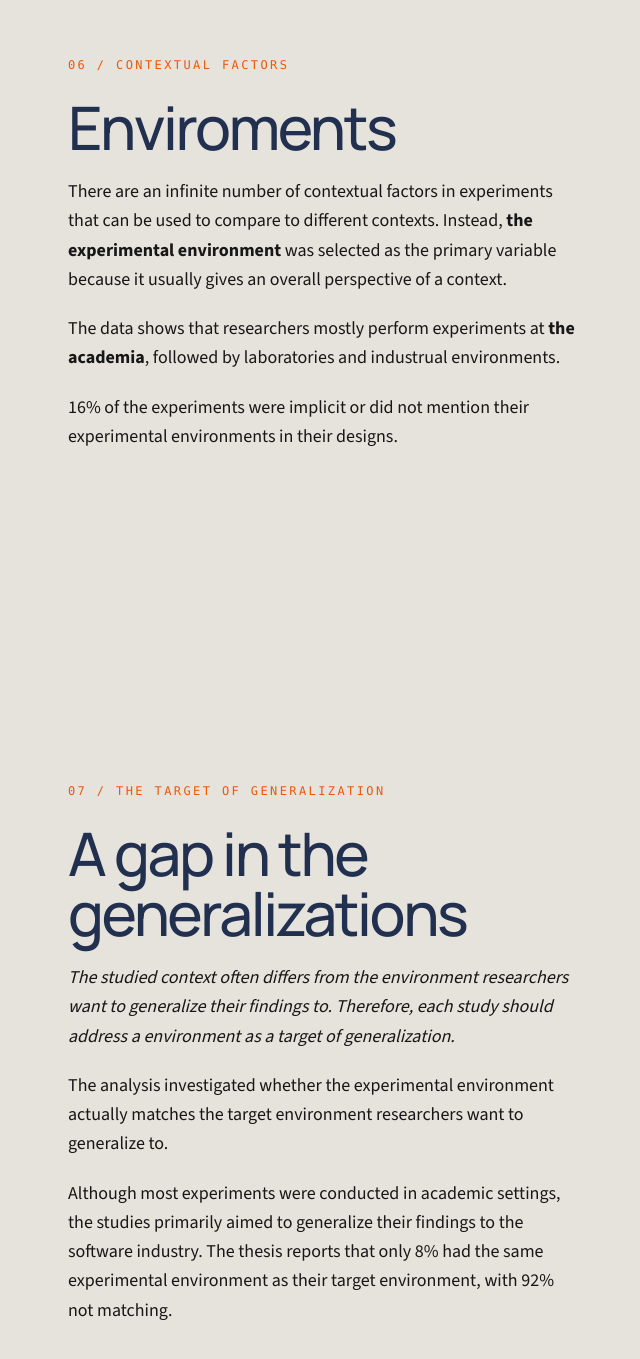
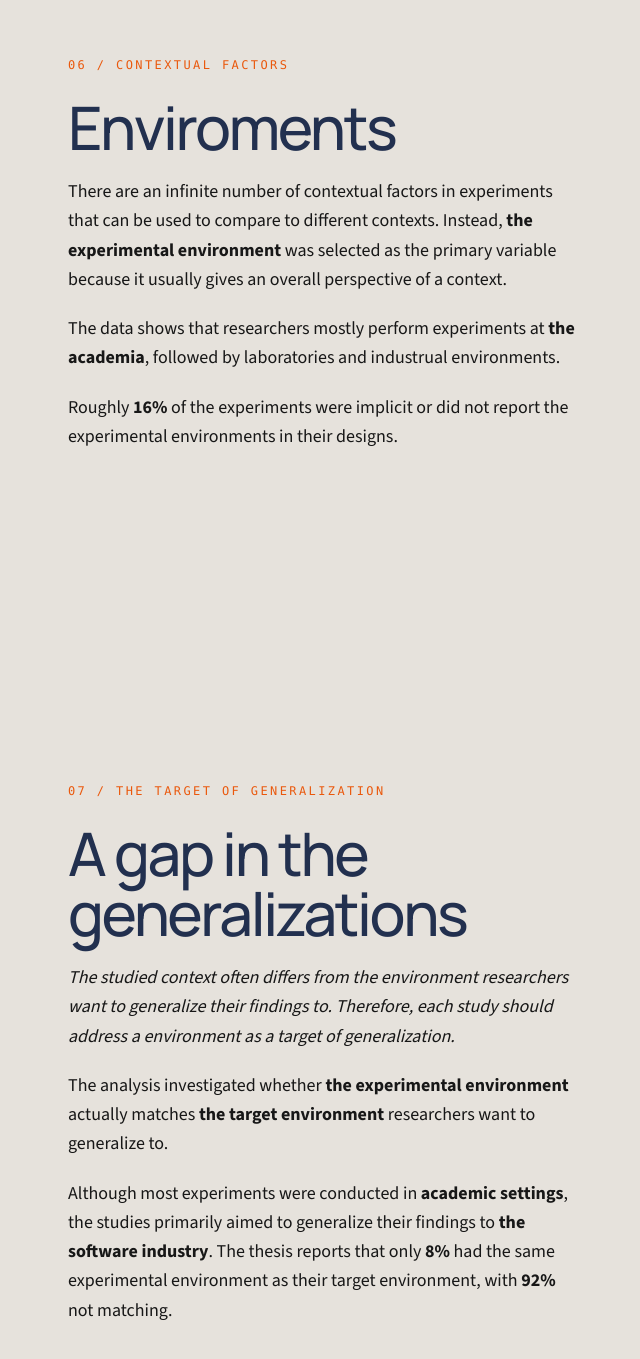
Before and after one commit to danny1401/master-thesis-blog, a Next.js app in the folder finwise-landing-page/: page / in a window 1280 px wide. Shown: the part 4946-6305 px from the top of the page, without its empty margins (12-652 px from the left). Built offline with nearby package versions, Linux system fonts and the light colour scheme.

Commit message:
Fix: - Higlights in text - Table responsiveness adjusted

```diff
--- a/finwise-landing-page/src/components/Charts/TableGuidelines.tsx
+++ b/finwise-landing-page/src/components/Charts/TableGuidelines.tsx
@@ -34,9 +34,9 @@ export const TableGuidelines: React.FC = () => {
       <div className="flex flex-col h-full w-full text-left text-sm text-foreground-accent">
         {/* Header Row */}
         <div className="flex shrink-0 bg-background text-foreground uppercase font-semibold text-base border-b border-foreground">
-          <div className="py-6 px-5 w-16 xl:w-16 shrink-0">#</div>
-          <div className="py-6 w-32 xl:w-52 shrink-0">Guideline</div>
-          <div className="py-6 px-5 pr-10 flex-1">Description</div>
+          <div className="py-6 px-2 sm:px-5 w-12 sm:w-16 shrink-0">#</div>
+          <div className="py-6 w-24 sm:w-32 xl:w-52 min-w-0 shrink-0">Guideline</div>
+          <div className="py-6 px-2 sm:px-5 sm:pr-10 min-w-0 flex-1 break-words">Description</div>
         </div>
 
         {/* Animated Container */}
@@ -53,13 +53,13 @@ export const TableGuidelines: React.FC = () => {
                 variants={rowVariants}
                 className="flex flex-1 items-center transition-colors duration-200 hover:bg-section-accent"
               >
-                <div className="py-5 px-5 w-16 xl:w-16 shrink-0 font-bold">
+                <div className="py-5 px-2 sm:px-5 w-12 sm:w-16 shrink-0 font-bold">
                   <span className="inline-block">{item.id}</span>
                 </div>
-                <div className="py-5 w-32 xl:w-52 shrink-0 font-medium text-foreground">
+                <div className="py-5 w-24 sm:w-32 xl:w-52 min-w-0 shrink-0 font-medium text-foreground break-words">
                   {item.title}
                 </div>
-                <div className="py-5 px-5 pr-10 flex-1 leading-relaxed">
+                <div className="py-5 px-2 sm:px-5 sm:pr-10 min-w-0 flex-1 leading-relaxed break-words">
                   {item.description}
                 </div>
               </motion.div>
--- a/finwise-landing-page/src/components/ThesisContent/ResearchEnvironment.tsx
+++ b/finwise-landing-page/src/components/ThesisContent/ResearchEnvironment.tsx
@@ -29,7 +29,7 @@ const ResearchEnvironment: React.FC = () => {
             environments.
           </p>
           <p>
-            16% of the experiments were implicit or did not mention their
+            Roughly <b>16%</b> of the experiments were implicit or did not report the
             experimental environments in their designs.
           </p>
         </SectionParagraph>
--- a/finwise-landing-page/src/components/ThesisContent/ResearchGeneralization.tsx
+++ b/finwise-landing-page/src/components/ThesisContent/ResearchGeneralization.tsx
@@ -21,15 +21,15 @@ const ResearchGeneralization: React.FC = () => {
             address a environment as a target of generalization.
           </p>
           <p>
-            The analysis investigated whether the experimental environment
-            actually matches the target environment researchers want to
+            The analysis investigated whether <b>the experimental environment</b> {' '}
+            actually matches <b>the target environment</b> researchers want to
             generalize to.
           </p>
           <p>
-            Although most experiments were conducted in academic settings, the
-            studies primarily aimed to generalize their findings to the software
-            industry. The thesis reports that only 8% had the same experimental
-            environment as their target environment, with 92% not matching.
+            Although most experiments were conducted in <b>academic settings</b>, the
+            studies primarily aimed to generalize their findings to <b>the software
+            industry</b>. The thesis reports that only <b>8%</b> had the same experimental
+            environment as their target environment, with <b>92%</b> not matching.
           </p>
         </SectionParagraph>
       </SectionGrid>
--- a/finwise-landing-page/src/components/ThesisContent/ResearchTechnology.tsx
+++ b/finwise-landing-page/src/components/ThesisContent/ResearchTechnology.tsx
@@ -26,7 +26,7 @@ const ResearchTechnology: React.FC = () => {
             specific circumstances and organizations.
           </p>
           <p>
-            The analysis found that only a relatively small portion of the
+            The analysis found that only a relatively <b>small portion</b> of the
             reporting specifically addresses the selected technologies, while
             contextual factors dominate.
           </p>
```
